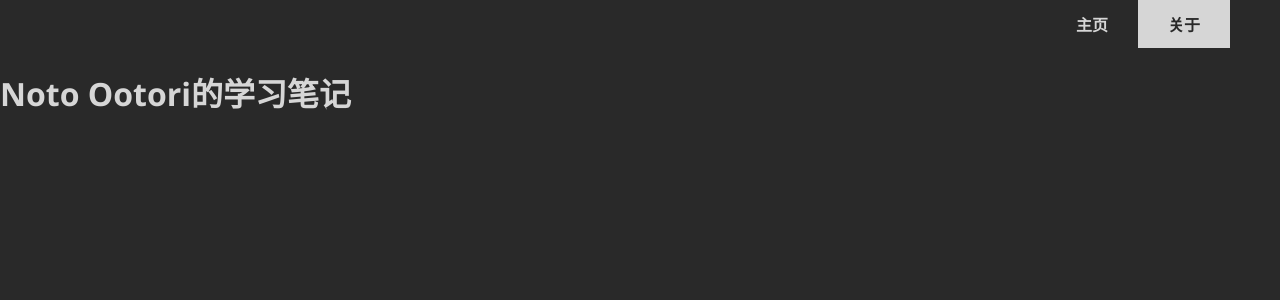
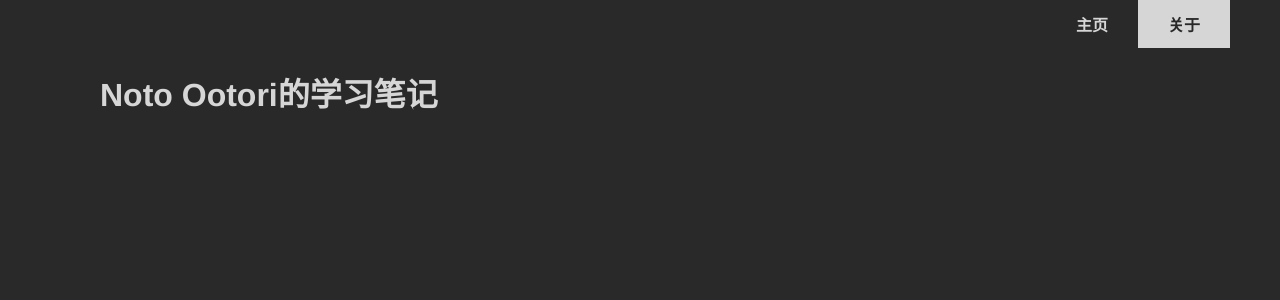
Before and after one commit to NotoOotori/notoootori.github.io, a Jekyll site: the page built from index.md, in a window 1280 px wide. Shown: the top 300 px of the page. Built offline with Jekyll 4.4.1, drawn with Linux system fonts in a browser that asks for light colours.

Commit message:
refactor(default.html&main.scss): Apply fonts and margins.

```diff
--- a/_layouts/default.html
+++ b/_layouts/default.html
@@ -10,6 +10,8 @@
     <header>
       {% include navigation.html %}
     </header>
-    {{ content }}
+    <main>
+      {{ content }}
+    </main>
   </body>
 </html>
--- a/_sass/main.scss
+++ b/_sass/main.scss
@@ -1,14 +1,17 @@
 body{
   margin: 0;
-  padding: 0;
-  font-family: "Microsoft YaHei", "Meiryo", "Segoe WPC", "Segoe UI", "SFUIText-Light", "HelveticaNeue-Light", sans-serif, "Droid Sans Fallback";
+  font-family: "Helvetica Neue", Helvetica, Arial, "PingFang SC", "Hiragino Sans GB", "Heiti SC", "Microsoft YaHei", "WenQuanYi Micro Hei", sans-serif;
   background: var(--background-color);
   color: var(--text-color);
 }
 
-header{
+body header{
 	content: '';
 	clear: both;
 	display: table;
   width: 100%;
 }
+
+body main{
+  margin: 0 100px;
+}
```
